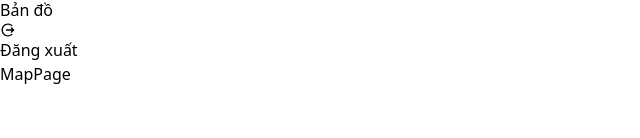
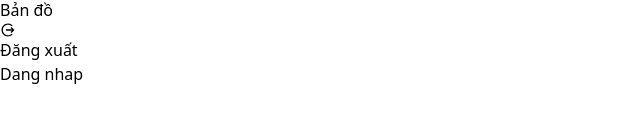
Before and after one commit to NPThanhTuong/dashboard-sensorthings-UI, a React (Vite) app: page /dang-nhap in a window 1280 px wide. Shown: the part 162-300 px from the top of the page, without its empty margins (0-640 px from the left). Built offline with nearby package versions, Linux system fonts and the light colour scheme.

Commit message:
update route file LoginPage

```diff
--- a/src/routes/UserRoutes.jsx
+++ b/src/routes/UserRoutes.jsx
@@ -1,17 +1,16 @@
 import { Routes, Route } from "react-router-dom";
 
 import HomePage from "../pages/home_page/HomePage";
-import ControlPage from "../pages/control_page/ControlPage";
 import ObservationPage from "../pages/observation_page/ObservationPage";
 import MapPage from "../pages/map_page/MapPage";
+import LoginPage from "../pages/login_page/LoginPage";
 
 const HomeRoutes = () => (
   <Routes>
     <Route path="/" element={<HomePage />} />
-    <Route path="/dieu-khien" element={<ControlPage />} />
     <Route path="/quan-sat" element={<ObservationPage />} />
     <Route path="/ban-do" element={<MapPage />} />
-    <Route path="/dang-nhap" element={<MapPage />} />
+    <Route path="/dang-nhap" element={<LoginPage />} />
   </Routes>
 );
 
```
